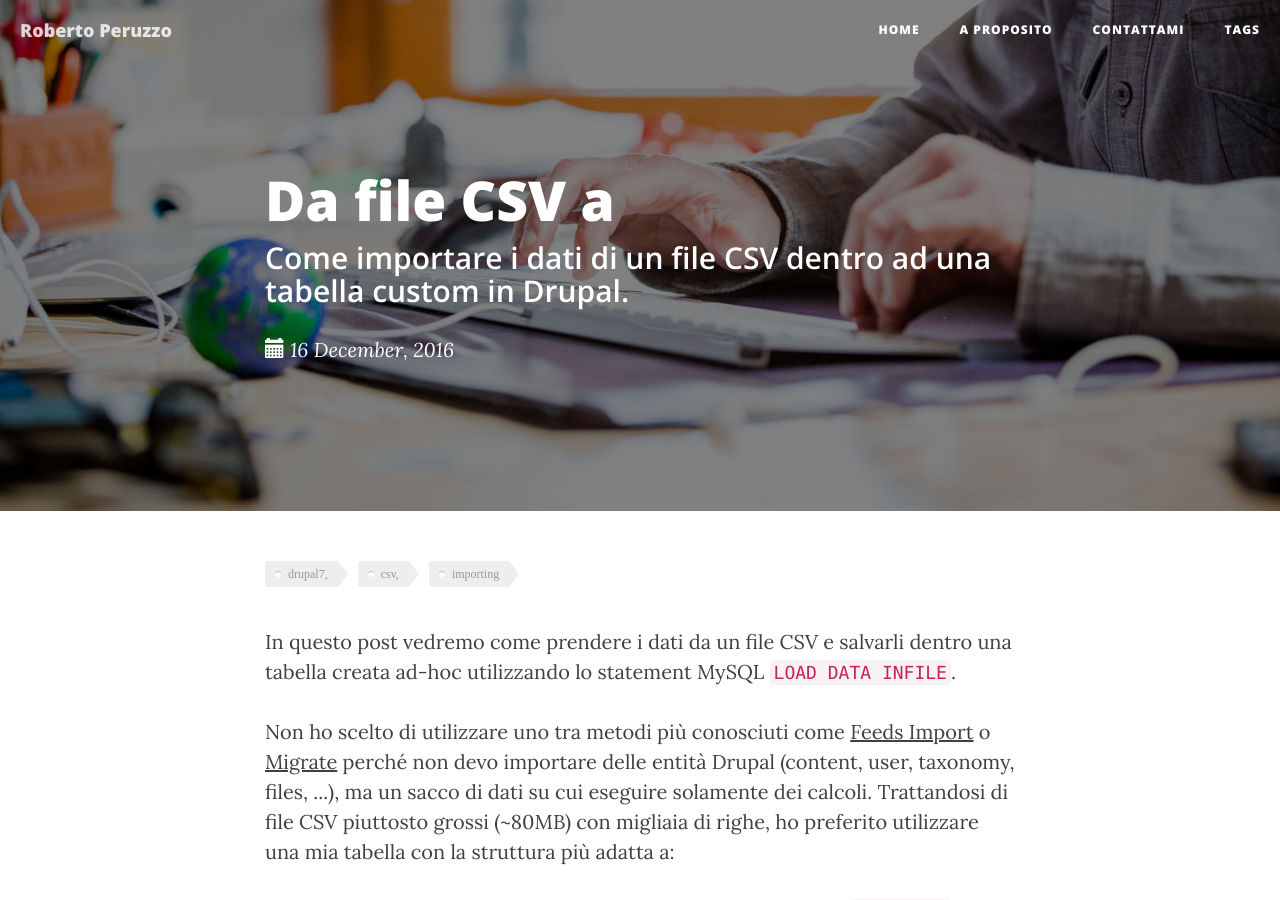
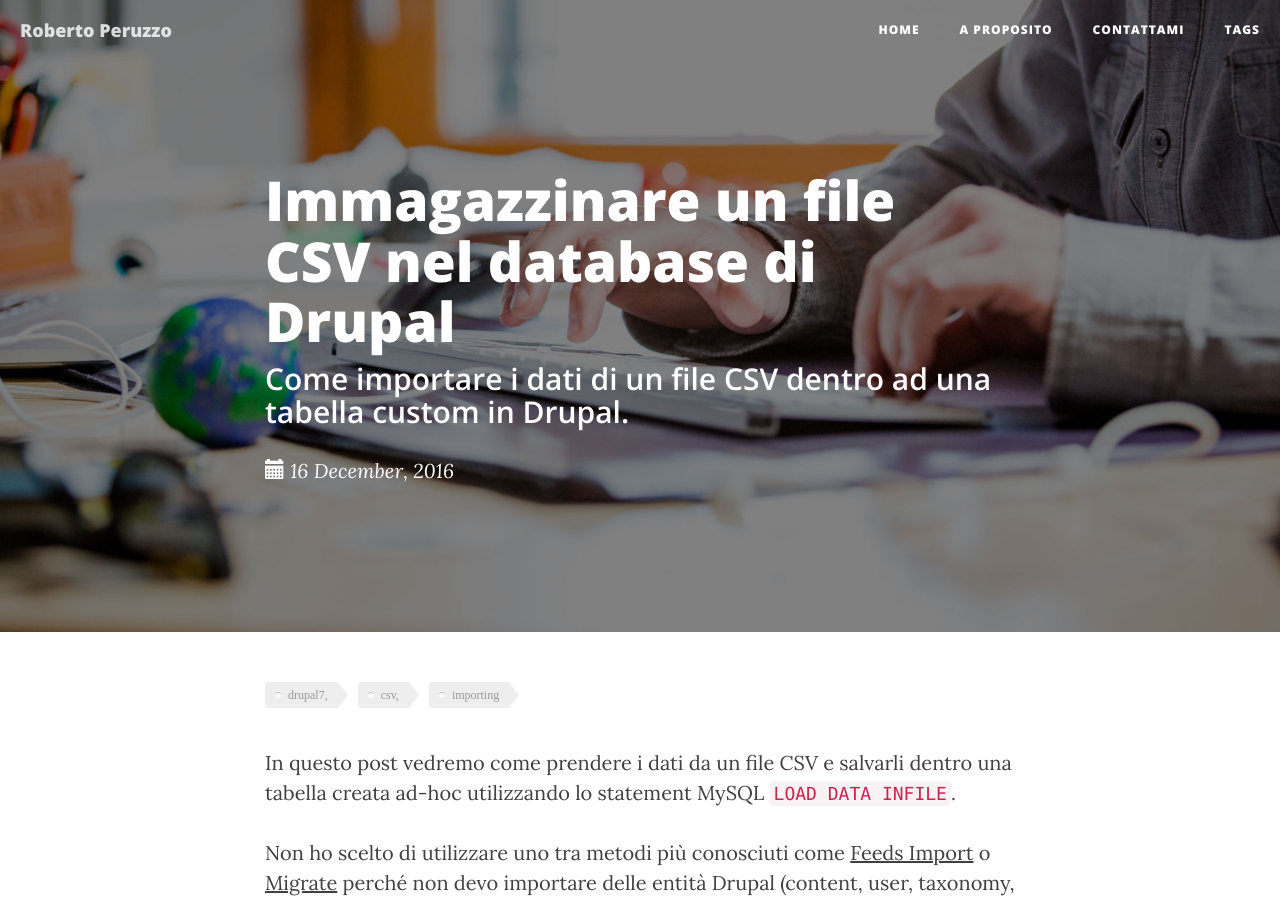
Before and after one commit to robertoperuzzo/robertoperuzzo.github.io, a Jekyll site: the page built from _posts/2016-12-16-importare-csv-in-una-tabella-custom-drupal.markdown, in a window 1280 px wide and 900 px high. Built offline with Jekyll 4.4.1, drawn with Linux system fonts in a browser that asks for light colours; nearby versions of some CDN libraries; comment, search, counter and statistics services are not loaded.

Commit message:
Added new post importare-csv-in-una-tabella-custom-drupal.

```diff
--- a/_posts/2016-12-16-importare-csv-in-una-tabella-custom-drupal.markdown
+++ b/_posts/2016-12-16-importare-csv-in-una-tabella-custom-drupal.markdown
@@ -1,6 +1,6 @@
 ---
 layout:   post
-title:    "Da file CSV a "
+title:    "Immagazzinare un file CSV nel database di Drupal"
 subtitle: "Come importare i dati di un file CSV dentro ad una tabella custom in Drupal."
 date:     2016-12-16 13:11:00
 author:   "Roberto Peruzzo"
```
